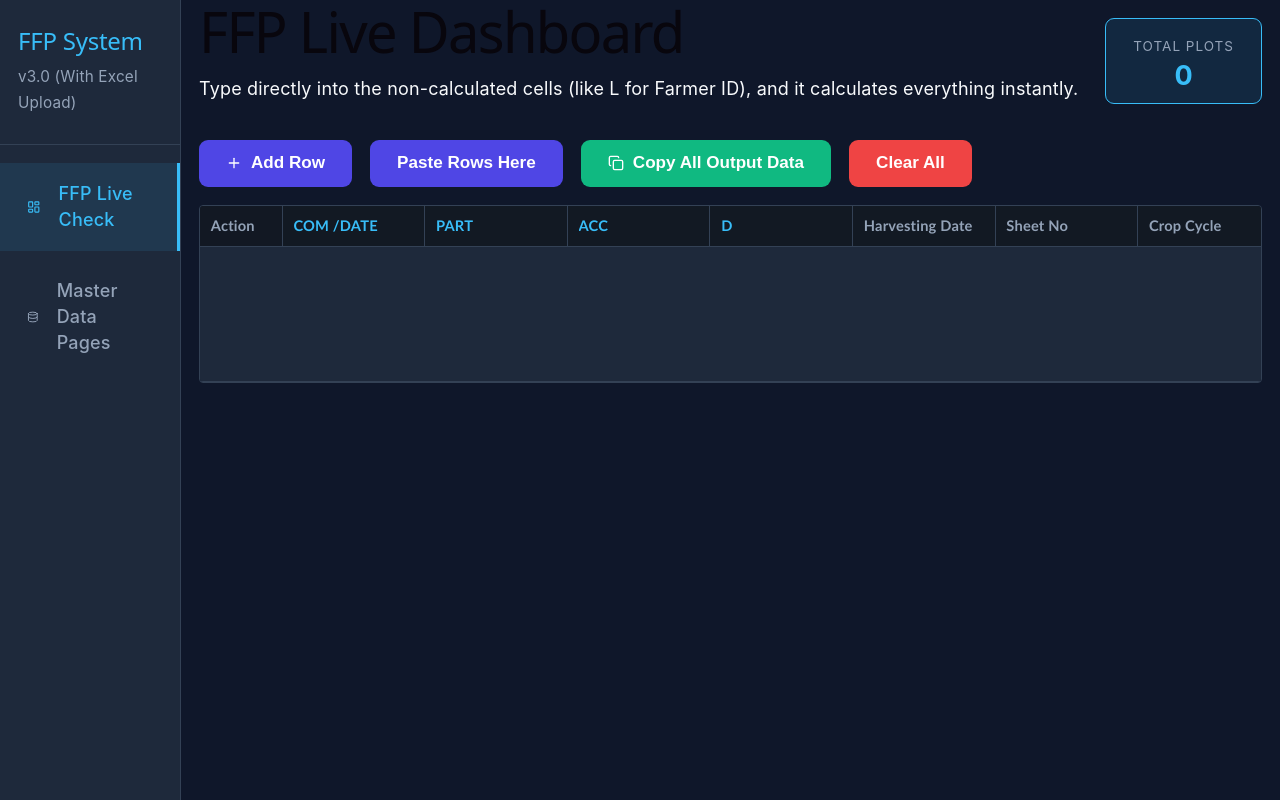
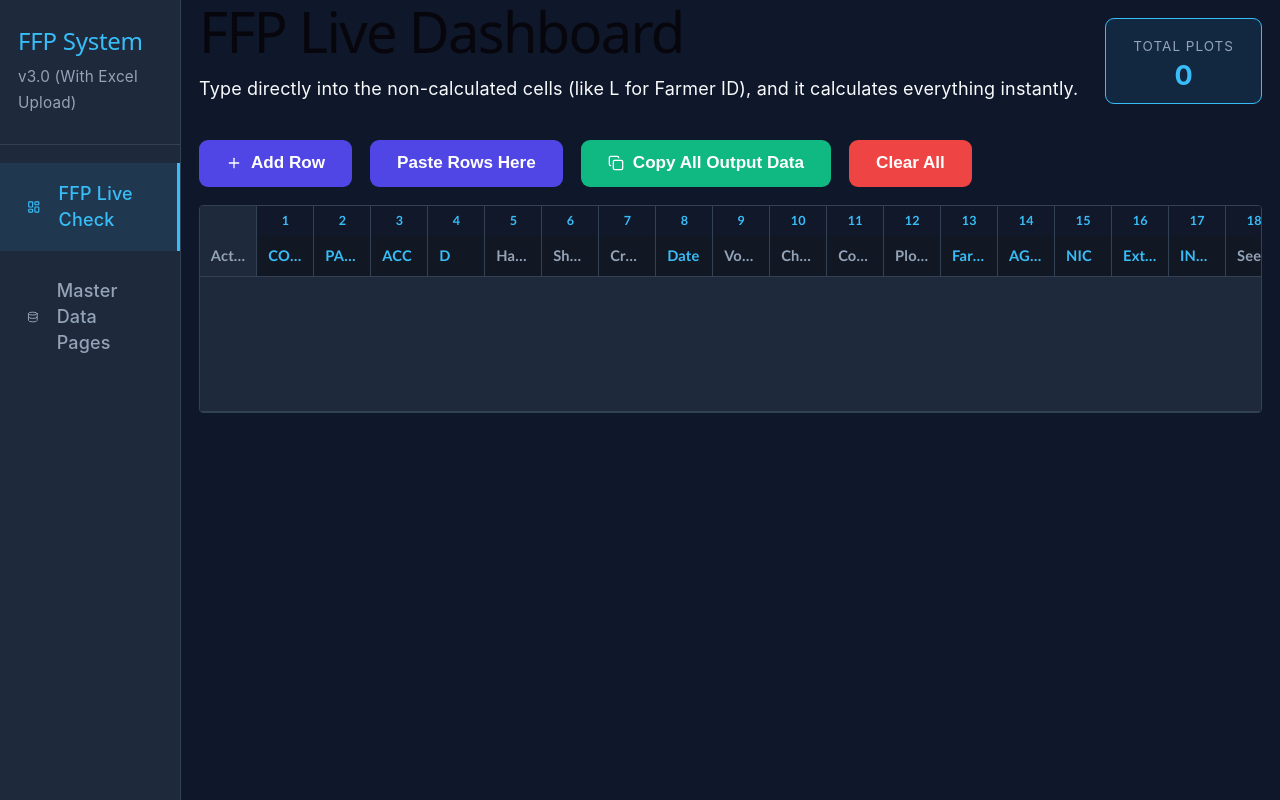
Before and after one commit to Chamod70/FFP_CHECK, a React (Vite) app: page /ffp in a window 1280 px wide. Built offline with nearby package versions, Linux system fonts and the light colour scheme.

Commit message:
Add column numbers above header

```diff
--- a/src/pages/FFPPage.jsx
+++ b/src/pages/FFPPage.jsx
@@ -243,8 +243,42 @@ function FFPPage() {
             borderCollapse: 'collapse'
          }}>
             <thead>
+               <tr style={{ height: '25px' }}>
+                  <th style={{
+                    position: 'sticky',
+                    left: 0,
+                    zIndex: 35,
+                    top: 0,
+                    background: 'var(--card-bg)',
+                    borderBottom: 'none',
+                    padding: 0
+                  }}></th>
+                  {COL_NAMES.map((_, i) => (
+                    <th key={`num-${i}`} style={{
+                      textAlign: 'center',
+                      fontSize: '0.7rem',
+                      color: 'var(--accent)',
+                      background: 'rgba(15, 23, 42, 0.9)',
+                      top: 0,
+                      zIndex: 30,
+                      borderBottom: 'none',
+                      padding: '2px 0',
+                      fontWeight: 'bold',
+                      borderRight: '1px solid var(--border-color)'
+                    }}>
+                      {i + 1}
+                    </th>
+                  ))}
+               </tr>
                <tr>
-                  <th style={{position: 'sticky', left: 0, zIndex: 20, width: '60px'}}>Action</th>
+                  <th style={{
+                    position: 'sticky',
+                    left: 0,
+                    zIndex: 35,
+                    top: '25px',
+                    background: 'var(--card-bg)',
+                    width: '60px'
+                  }}>Action</th>
                   {COL_NAMES.map((col, i) => {
                     let displayName = col;
                     if (i === 11) displayName = "Plot No (L)";
@@ -254,7 +288,9 @@ function FFPPage() {
                         style={{
                           ...(CALCULATED_COLS.includes(i) ? {color: '#38bdf8'} : {}),
                           width: `${columnWidths[i]}px`,
-                          position: 'relative'
+                          position: 'sticky',
+                          top: '25px',
+                          zIndex: 30
                         }}
                       >
                         <div style={{ overflow: 'hidden', textOverflow: 'ellipsis', width: '100%' }}>
```
